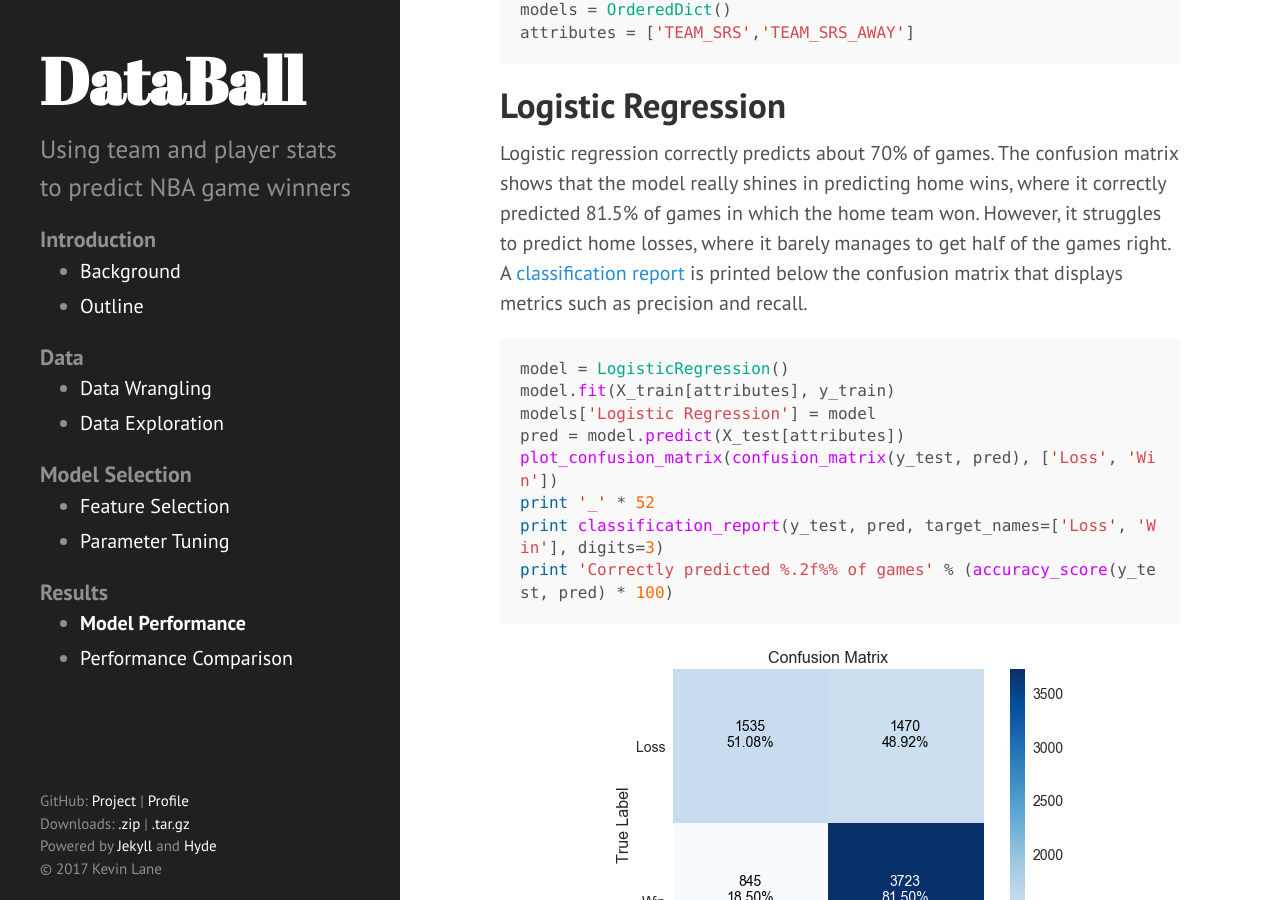
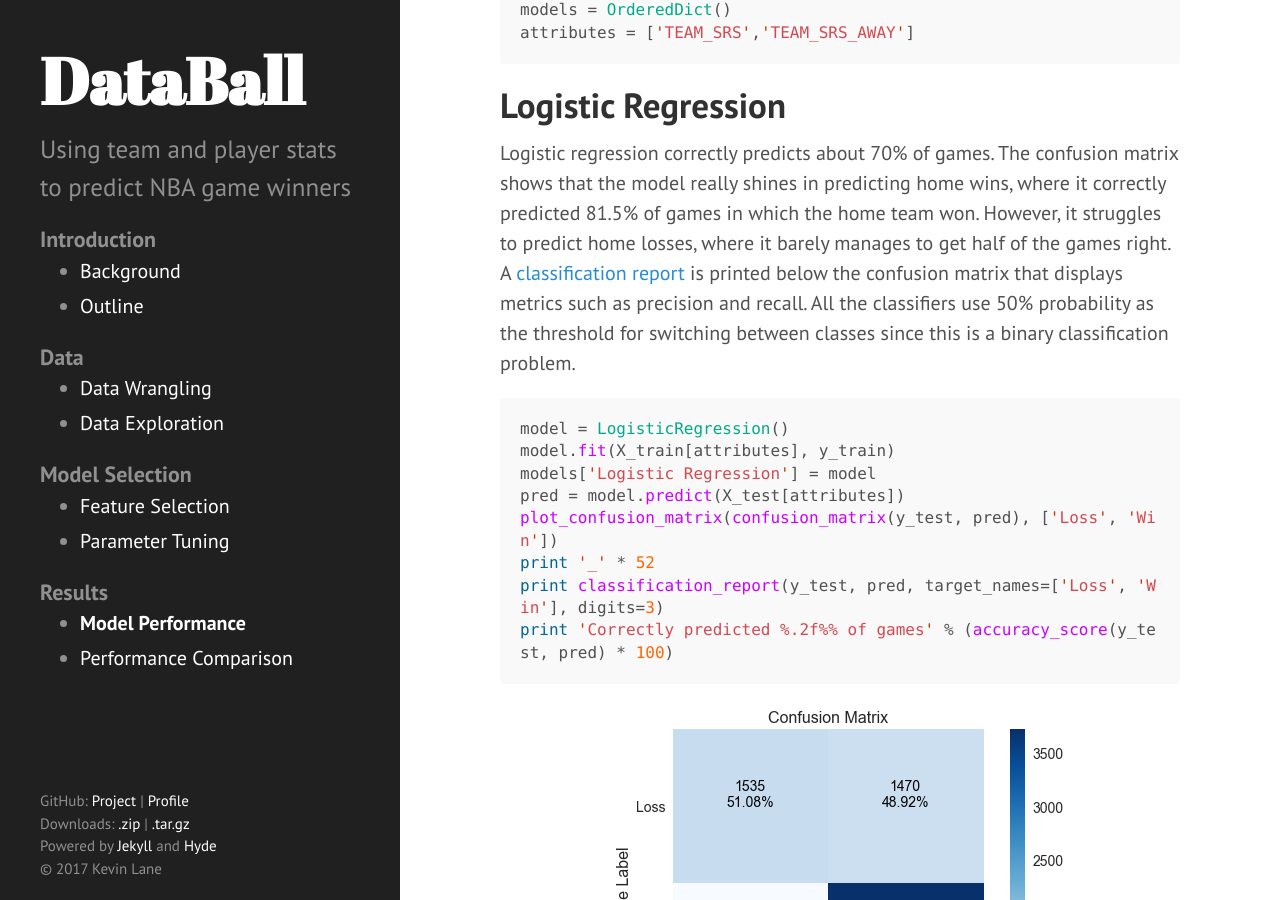
Before and after one commit to cedev935/databall-betting, a Jekyll site: the page built from docs/_pages/model-performance.md, in a window 1280 px wide and 900 px high, scrolled down 1884 px. Built offline with Jekyll 4.4.1, drawn with Linux system fonts in a browser that asks for light colours.

Commit message:
Address comments on model performance page

````diff
--- a/docs/_pages/model-performance.md
+++ b/docs/_pages/model-performance.md
@@ -82,7 +82,7 @@ attributes = ['TEAM_SRS','TEAM_SRS_AWAY']
 
 # Logistic Regression
 
-Logistic regression correctly predicts about 70% of games. The confusion matrix shows that the model really shines in predicting home wins, where it correctly predicted 81.5% of games in which the home team won. However, it struggles to predict home losses, where it barely manages to get half of the games right. A [classification report](http://scikit-learn.org/stable/modules/generated/sklearn.metrics.classification_report.html#sklearn.metrics.classification_report) is printed below the confusion matrix that displays metrics such as precision and recall.
+Logistic regression correctly predicts about 70% of games. The confusion matrix shows that the model really shines in predicting home wins, where it correctly predicted 81.5% of games in which the home team won. However, it struggles to predict home losses, where it barely manages to get half of the games right. A [classification report](http://scikit-learn.org/stable/modules/generated/sklearn.metrics.classification_report.html#sklearn.metrics.classification_report) is printed below the confusion matrix that displays metrics such as precision and recall. All the classifiers use 50% probability as the threshold for switching between classes since this is a binary classification problem.
 
 
 ```python
````
